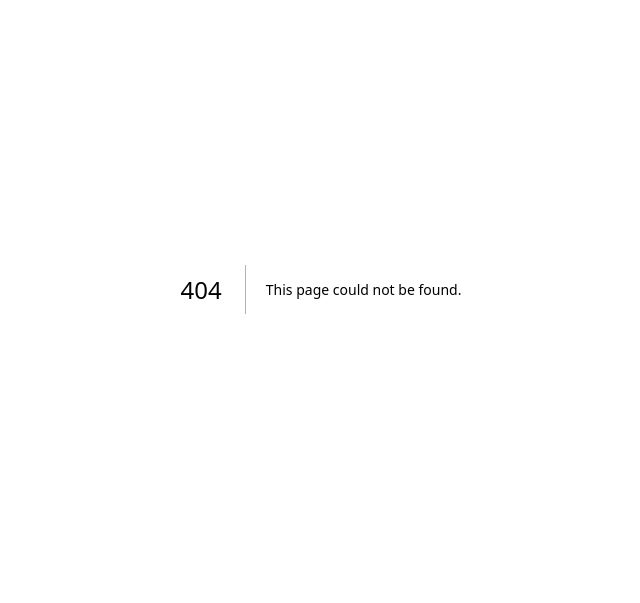
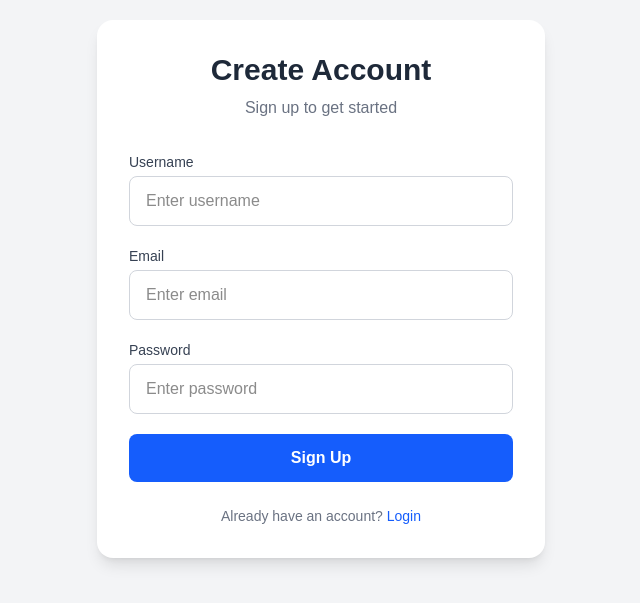
Before and after one commit to pranitaaeer/nextAuth, a Next.js app: page /pages in a window 1280 px wide. Before the commit this address had no page. Shown: the part 111-714 px from the top of the page, without its empty margins (319-959 px from the left). Built offline with nearby package versions, Linux system fonts and the light colour scheme.

Commit message:
add SignupPage component and update main page to include it

```diff
--- a/src/app/page.tsx
+++ b/src/app/page.tsx
@@ -1,8 +1,9 @@
 'use client'
 import React from 'react'
+import SignupPage from './pages/page'
 
  export default function page() {
   return (
-    <div>page</div>
+    <div><SignupPage /></div>
   )
 }
--- /dev/null
+++ b/src/app/pages/page.tsx
@@ -0,0 +1,105 @@
+"use client";
+
+import { useState } from "react";
+
+export default function SignupPage() {
+  const [formData, setFormData] = useState({
+    username: "",
+    email: "",
+    password: "",
+  });
+
+  const handleChange = (e: React.ChangeEvent<HTMLInputElement>) => {
+    setFormData({
+      ...formData,
+      [e.target.name]: e.target.value,
+    });
+  };
+
+  return (
+    <div className="min-h-screen flex items-center justify-center bg-gray-100 px-4">
+      <div className="w-full max-w-md bg-white rounded-2xl shadow-lg p-8">
+
+        <h1 className="text-3xl font-bold text-center text-gray-800 mb-2">
+          Create Account
+        </h1>
+
+        <p className="text-center text-gray-500 mb-8">
+          Sign up to get started
+        </p>
+
+        <form className="space-y-5">
+
+          {/* Username */}
+          <div>
+            <label className="block text-sm font-medium text-gray-700 mb-1">
+              Username
+            </label>
+
+            <input
+              type="text"
+              name="username"
+              value={formData.username}
+              onChange={handleChange}
+              placeholder="Enter username"
+              className="w-full px-4 py-3 border border-gray-300 rounded-lg outline-none focus:ring-2 focus:ring-blue-500"
+            />
+          </div>
+
+
+          {/* Email */}
+          <div>
+            <label className="block text-sm font-medium text-gray-700 mb-1">
+              Email
+            </label>
+
+            <input
+              type="email"
+              name="email"
+              value={formData.email}
+              onChange={handleChange}
+              placeholder="Enter email"
+              className="w-full px-4 py-3 border border-gray-300 rounded-lg outline-none focus:ring-2 focus:ring-blue-500"
+            />
+          </div>
+
+
+          {/* Password */}
+          <div>
+            <label className="block text-sm font-medium text-gray-700 mb-1">
+              Password
+            </label>
+
+            <input
+              type="password"
+              name="password"
+              value={formData.password}
+              onChange={handleChange}
+              placeholder="Enter password"
+              className="w-full px-4 py-3 border border-gray-300 rounded-lg outline-none focus:ring-2 focus:ring-blue-500"
+            />
+          </div>
+
+
+          {/* Button */}
+          <button
+            type="submit"
+            className="w-full bg-blue-600 text-white py-3 rounded-lg font-semibold hover:bg-blue-700 transition"
+          >
+            Sign Up
+          </button>
+
+        </form>
+
+
+        <p className="text-center text-sm text-gray-500 mt-6">
+          Already have an account?{" "}
+          <span className="text-blue-600 cursor-pointer hover:underline">
+            Login
+          </span>
+        </p>
+
+      </div>
+    </div>
+  );
+}
```
